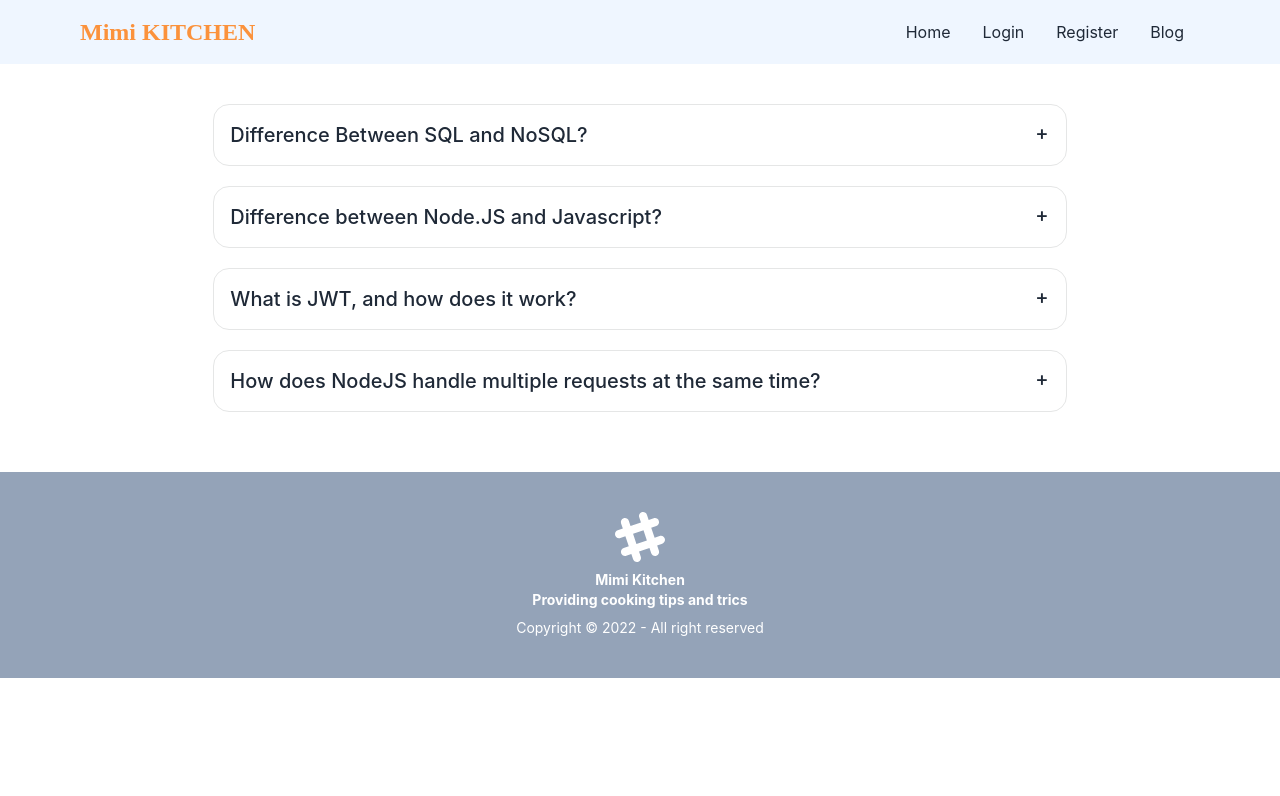
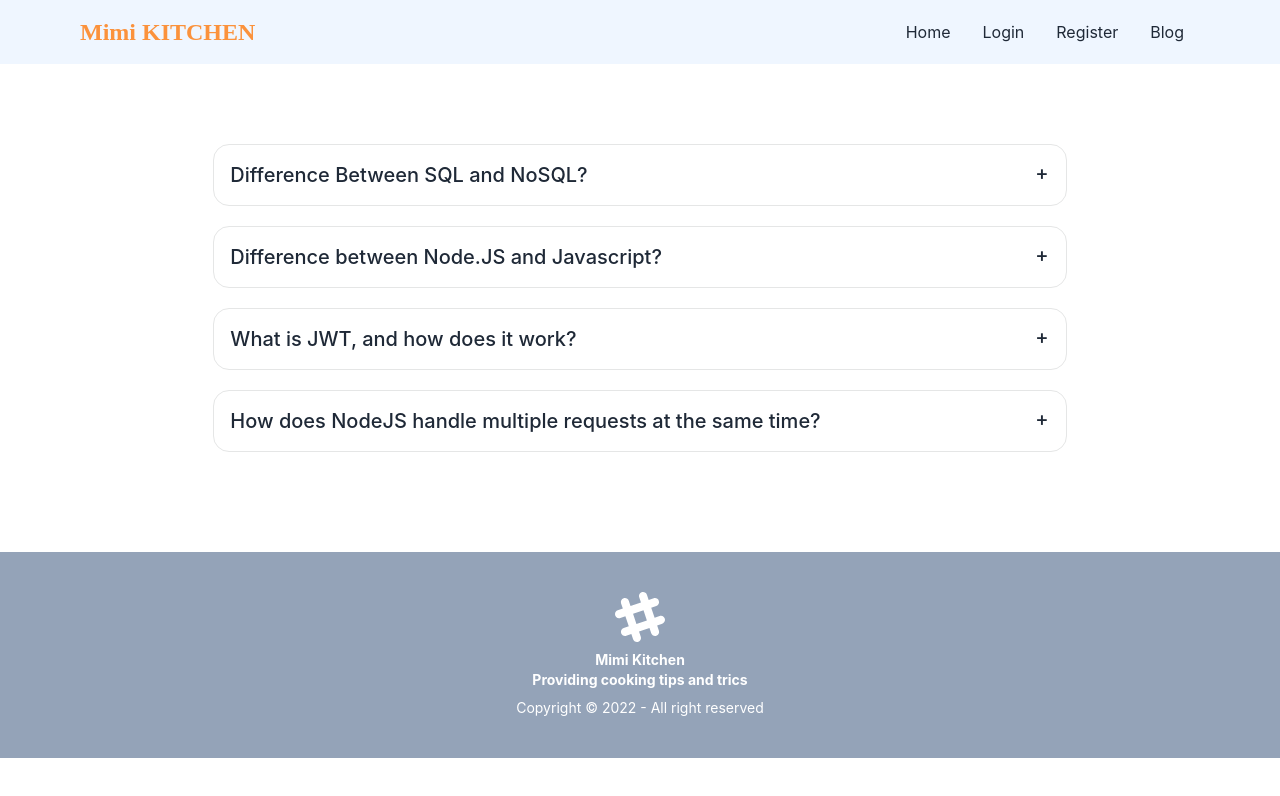
Before and after one commit to dev-alamin1/alishan-kitchen-client, a React (Create React App) app: page /blog in a window 1280 px wide. Shown: the top 796 px of the page. Built offline with nearby package versions, Linux system fonts and the light colour scheme; no server answers.

Commit message:
fix style isshu

```diff
--- a/src/Components/Blog/Blog.js
+++ b/src/Components/Blog/Blog.js
@@ -3,7 +3,7 @@ import React from "react";
 const Blog = () => {
   return (
     <div>
-      <div className="w-4/5 md:w-2/3 mx-auto py-10">
+      <div className="w-4/5 md:w-2/3  mx-auto py-20">
         {/* first question */}
         <div
           tabIndex={0}
```
